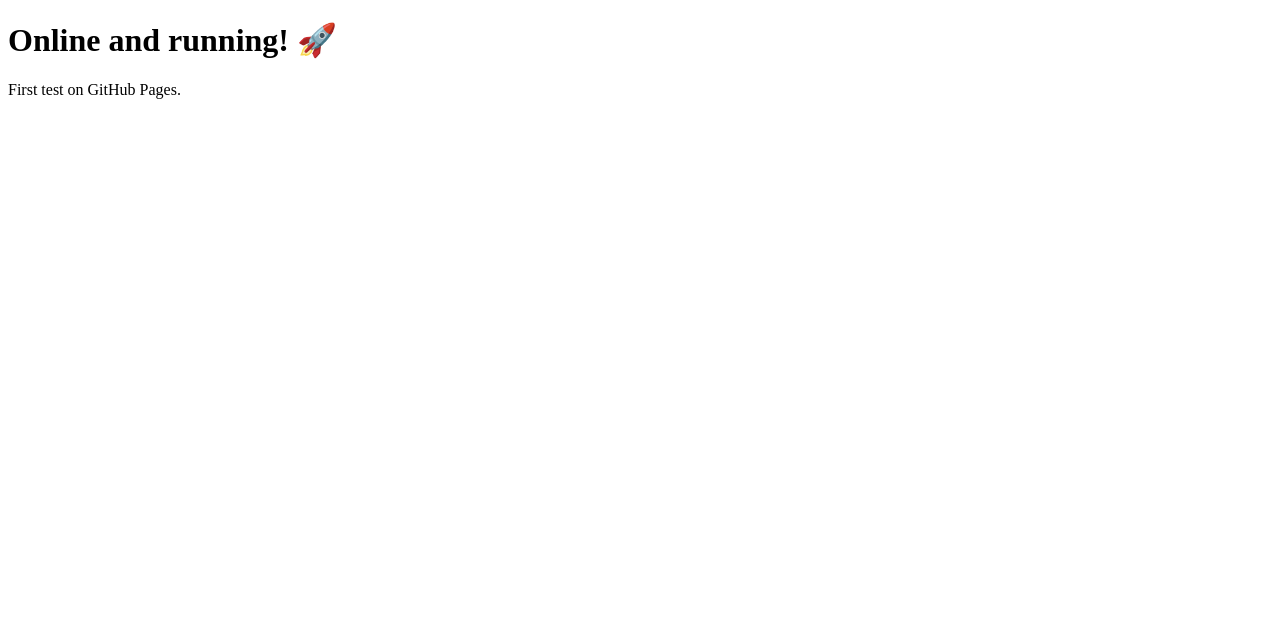
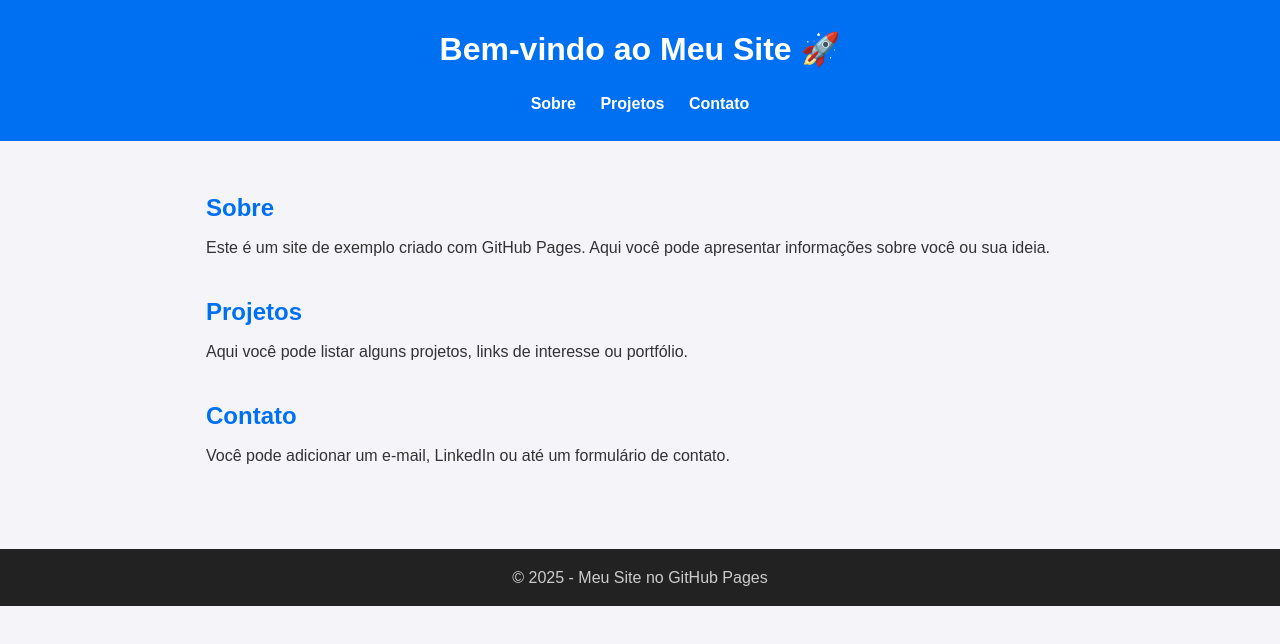
Before and after one commit to zcittadin/zct-home-page, a plain HTML site: page index.html in a window 1280 px wide. Drawn offline with Linux system fonts and the light colour scheme.

Commit message:
Update index.html

```diff
--- a/index.html
+++ b/index.html
@@ -1,11 +1,117 @@
 <!DOCTYPE html>
 <html lang="pt-BR">
 <head>
-    <meta charset="UTF-8">
-    <title>ZCT Main Page</title>
+  <meta charset="UTF-8">
+  <meta name="viewport" content="width=device-width, initial-scale=1.0">
+  <title>Meu Site no GitHub Pages</title>
+  <style>
+    /* Reset simples */
+    * {
+      margin: 0;
+      padding: 0;
+      box-sizing: border-box;
+    }
+
+    body {
+      font-family: Arial, Helvetica, sans-serif;
+      line-height: 1.6;
+      background: #f4f4f9;
+      color: #333;
+    }
+
+    header {
+      background: #0070f3;
+      color: #fff;
+      padding: 1.5rem;
+      text-align: center;
+    }
+
+    header h1 {
+      font-size: 2rem;
+    }
+
+    nav {
+      margin-top: 1rem;
+    }
+
+    nav a {
+      color: #fff;
+      margin: 0 10px;
+      text-decoration: none;
+      font-weight: bold;
+    }
+
+    nav a:hover {
+      text-decoration: underline;
+    }
+
+    main {
+      max-width: 900px;
+      margin: 2rem auto;
+      padding: 1rem;
+    }
+
+    section {
+      margin-bottom: 2rem;
+    }
+
+    h2 {
+      margin-bottom: 0.5rem;
+      color: #0070f3;
+    }
+
+    footer {
+      background: #222;
+      color: #ccc;
+      text-align: center;
+      padding: 1rem;
+      margin-top: 2rem;
+    }
+
+    /* Responsividade */
+    @media (max-width: 600px) {
+      header h1 {
+        font-size: 1.5rem;
+      }
+      nav {
+        display: flex;
+        flex-direction: column;
+      }
+      nav a {
+        margin: 5px 0;
+      }
+    }
+  </style>
 </head>
 <body>
-    <h1>Online and running! 🚀</h1>
-    <p>First test on GitHub Pages.</p>
+  <header>
+    <h1>Bem-vindo ao Meu Site 🚀</h1>
+    <nav>
+      <a href="#sobre">Sobre</a>
+      <a href="#projetos">Projetos</a>
+      <a href="#contato">Contato</a>
+    </nav>
+  </header>
+
+  <main>
+    <section id="sobre">
+      <h2>Sobre</h2>
+      <p>Este é um site de exemplo criado com GitHub Pages. Aqui você pode apresentar informações sobre você ou sua ideia.</p>
+    </section>
+
+    <section id="projetos">
+      <h2>Projetos</h2>
+      <p>Aqui você pode listar alguns projetos, links de interesse ou portfólio.</p>
+    </section>
+
+    <section id="contato">
+      <h2>Contato</h2>
+      <p>Você pode adicionar um e-mail, LinkedIn ou até um formulário de contato.</p>
+    </section>
+  </main>
+
+  <footer>
+    <p>&copy; 2025 - Meu Site no GitHub Pages</p>
+  </footer>
 </body>
 </html>
```
